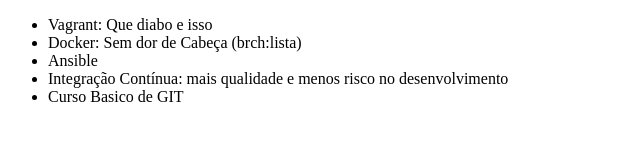
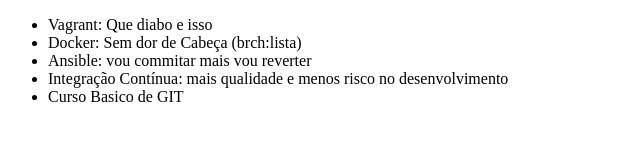
Before and after one commit to flaviossantana/git-github-controle-de-versao, a plain HTML site: page index.html in a window 1280 px wide. Shown: the whole page, without its empty margins (0-640 px from the left). Drawn offline with Linux system fonts and the light colour scheme.

Commit message:
fix: inserindo um bug no projto (brch:master)

```diff
--- a/index.html
+++ b/index.html
@@ -8,7 +8,7 @@
     <ul>
         <li>Vagrant: Que diabo e isso</li>
         <li>Docker: Sem dor de Cabeça (brch:lista) </li>
-        <li>Ansible</li>
+        <li>Ansible: vou commitar mais vou reverter </li>
         <li>Integração Contínua: mais qualidade e menos risco no desenvolvimento</li>
         <li>Curso Basico de GIT</li>
     </ul>
```
